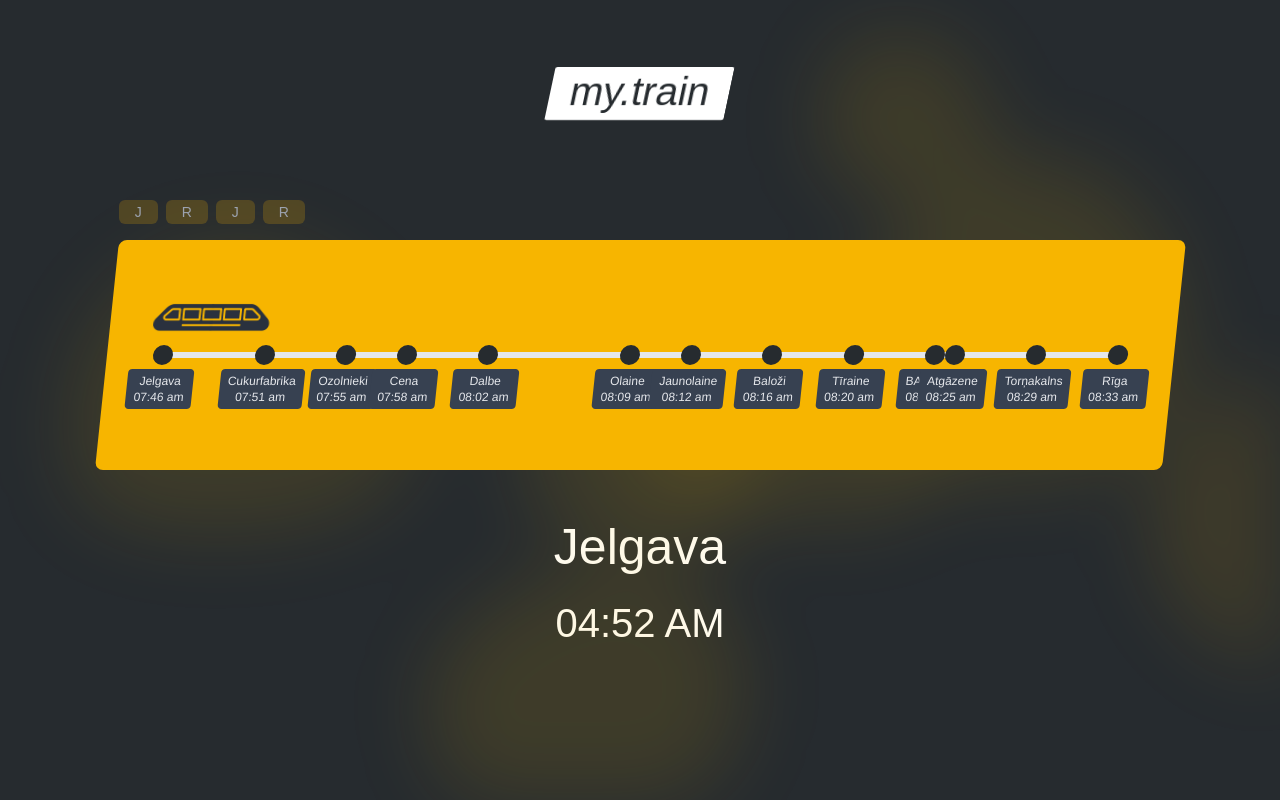
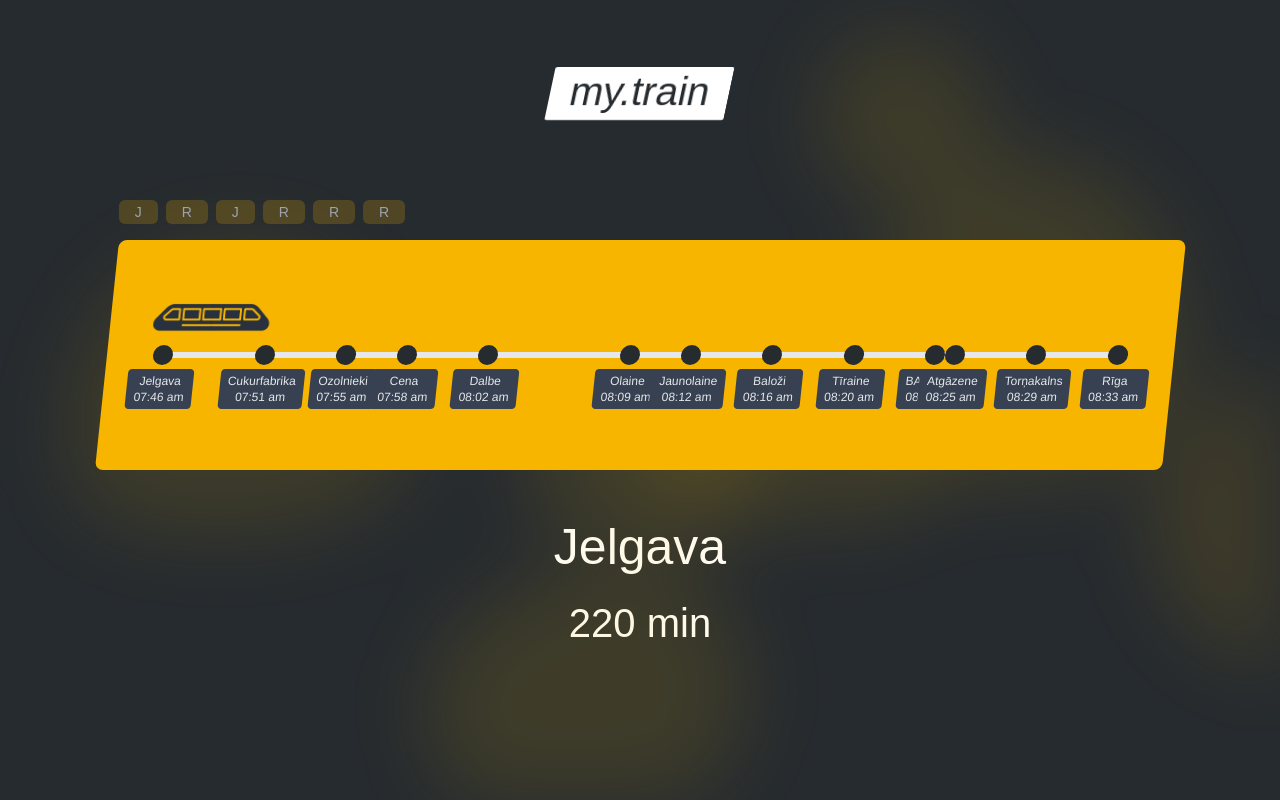
Before and after one commit to martinszeltins/my.train, a Nuxt app: page / in a window 1280 px wide. Built offline with nearby package versions, Linux system fonts and the light colour scheme.

Commit message:
Schedules added

```diff
--- a/app.vue
+++ b/app.vue
@@ -24,6 +24,14 @@
                 <div @click="selectedTimes = allTimes[3]" class="bg-secondary/20 px-4 py-[2px] rounded-md hover:bg-secondary/30 transition cursor-default hover:active:bg-secondary/20">
                     R
                 </div>
+
+                <div @click="selectedTimes = allTimes[4]" class="bg-secondary/20 px-4 py-[2px] rounded-md hover:bg-secondary/30 transition cursor-default hover:active:bg-secondary/20">
+                    R
+                </div>
+
+                <div @click="selectedTimes = allTimes[5]" class="bg-secondary/20 px-4 py-[2px] rounded-md hover:bg-secondary/30 transition cursor-default hover:active:bg-secondary/20">
+                    R
+                </div>
             </div>
 
             <!-- Train Timeline -->
@@ -40,9 +48,9 @@
             {{ currentStops }}
         </div>
 
-        <!-- Current Time HH:MM -->
+        <!-- How many minutes left before arrival (x min) -->
         <div class="text-white text-[40px] mt-2">
-            {{ nowDateFormatted }}
+            {{ minutesBeforeArrival }} min
         </div>
     </div>
 </template>
@@ -104,6 +112,38 @@
             { time: '14:24:00', title: 'Olaine' },
             { time: '14:42:00', title: 'Jelgava' },
         ],
+
+        [
+            { time: '14:44:00', title: 'Rīga' },
+            { time: '14:49:00', title: 'Torņakalns' },
+            { time: '14:52:00', title: 'Atgāzene' },
+            { time: '14:53:00', title: 'BA Turība' },
+            { time: '14:56:00', title: 'Tīraine' },
+            { time: '15:00:00', title: 'Baloži' },
+            { time: '15:04:00', title: 'Jaunolaine' },
+            { time: '15:08:00', title: 'Olaine' },
+            { time: '15:14:00', title: 'Dalbe' },
+            { time: '15:18:00', title: 'Cena' },
+            { time: '15:21:00', title: 'Ozolnieki' },
+            { time: '15:25:00', title: 'Cukurfabrika' },
+            { time: '15:29:00', title: 'Jelgava' },
+        ],
+
+        [
+            { time: '15:44:00', title: 'Rīga' },
+            { time: '15:49:00', title: 'Torņakalns' },
+            { time: '15:52:00', title: 'Atgāzene' },
+            { time: '15:53:00', title: 'BA Turība' },
+            { time: '15:56:00', title: 'Tīraine' },
+            { time: '16:00:00', title: 'Baloži' },
+            { time: '16:04:00', title: 'Jaunolaine' },
+            { time: '16:09:00', title: 'Olaine' },
+            { time: '16:15:00', title: 'Dalbe' },
+            { time: '16:19:00', title: 'Cena' },
+            { time: '16:22:00', title: 'Ozolnieki' },
+            { time: '16:26:00', title: 'Cukurfabrika' },
+            { time: '16:30:00', title: 'Jelgava' },
+        ],
     ]
 
     const selectedTimes = ref(allTimes[0])
@@ -151,4 +191,13 @@
 
         return `${previousStop.title}    -->    ${currentStop.title}`
     })
+
+    const minutesBeforeArrival = computed<number>(() => {
+        // return minutes before arrival. We know the current time. And we know the last stop time (times.value[times.value.length - 1].time)
+
+        const lastStopTime = new Date(times.value[times.value.length - 1].time)
+        const minutes = Math.floor((lastStopTime.getTime() - now.value.getTime()) / 60000)
+
+        return minutes
+    })
 </script>
```
